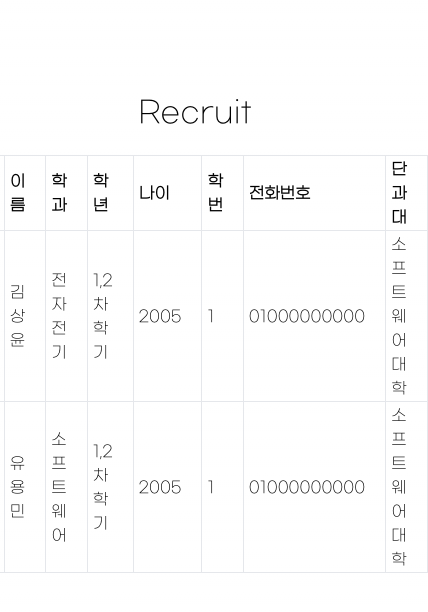
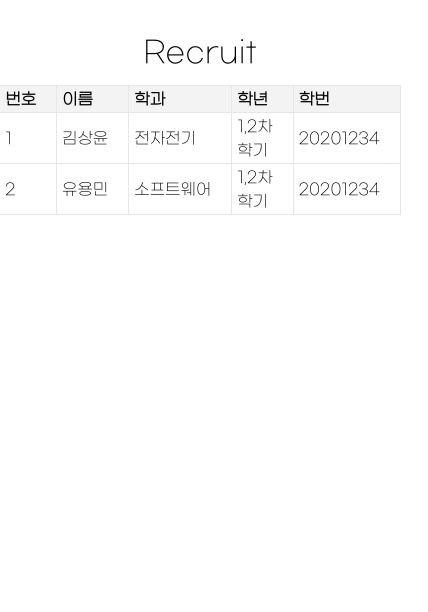
Before and after one commit to CECOM-CAU/CECOM_Web_Admin, a Next.js app: page /recruit in a window 390 px wide. Shown: the top 612 px of the page, 428 px wide, since content can reach past the window. Built offline with nearby package versions, Linux system fonts and the light colour scheme; no server answers.

Commit message:
Update recruit\page.tsx : modify list items

```diff
--- a/src/app/recruit/page.tsx
+++ b/src/app/recruit/page.tsx
@@ -4,9 +4,25 @@ import ApplicationModal from "@/app/recruit/_component/ApplicationModal";
 import axios from "axios";
 
 const RecruitPage = () => {
-    const header = ['번호', '이름', '학과', '학년', '나이', '학번', '전화번호', '단과대'];
-    const data = [{index:1,name: '김상윤', department: '전자전기',age:'2005',id:'1',college:'소프트웨어대학',grade:'1,2차 학기 ', phone: '01000000000'},
-        {index:2,name: '유용민', department: '소프트웨어',age:'2005',id:'1',college:'소프트웨어대학',grade:'1,2차 학기 ', phone: '01000000000'}]
+    const header = ['번호', '이름', '학과', '학년',  '학번'];
+    const data = [{
+        name: '김상윤',
+        department: '전자전기',
+        age: '2005',
+        id: '20201234',
+        college: '소프트웨어대학',
+        grade: '1,2차 학기 ',
+        phone: '01000000000'
+    },
+        {
+            name: '유용민',
+            department: '소프트웨어',
+            age: '2005',
+            id: '20201234',
+            college: '소프트웨어대학',
+            grade: '1,2차 학기 ',
+            phone: '01000000000'
+        }]
     const [isOpen, setIsOpen] = useState<boolean>(false);
     const [currentIndex, setCurrentIndex] = useState<number>(1);
     const modalRef = useRef<HTMLDivElement>(null);
@@ -33,14 +49,16 @@ const RecruitPage = () => {
     }
     return (
         <>
-            <div className='flex flex-col w-full items-center mt-[70px]'>
-                <div className='text-[30px] my-[20px]'>Recruit</div>
-                <table>
+            <div className='flex flex-col w-full items-center mt-[20px] md:mt-[70px] mx-[5px]'>
+                <div className='text-[30px] my-[10px] md:my-[20px]'>Recruit</div>
+                <div className='overflow-x-auto'>
+                    <table className=''>
                         <thead>
                         <tr>
                             {
                                 header.map((h, index) => (
-                                <th className=' text-start pl-[5px] pr-[20px] border-[1px]' key={index}>{h}</th>
+                                    <th className='text-start pl-[5px] pr-[20px] border-[1px] bg-[#d9d9d950] break-keep'
+                                        key={index}>{h}</th>
                                 ))
                             }
                         </tr>
@@ -49,22 +67,18 @@ const RecruitPage = () => {
                         {data.map((d, index) => (
                             <tr className='' key={index} onClick={() => modalOpen(index)}>
 
-                            <td className='text-start pl-[5px] pr-[20px] border-[1px]'>{index}</td>
-                            <td className='text-start pl-[5px] pr-[20px] border-[1px]'>{d['name']}</td>
-                            <td className='text-start pl-[5px] pr-[20px] border-[1px]'>{d['department']}</td>
-                            <td className='text-start pl-[5px] pr-[20px] border-[1px]'>{d['grade']}</td>
-                            <td className='text-start pl-[5px] pr-[20px] border-[1px]'>{d['age']}</td>
-                            <td className='text-start pl-[5px] pr-[20px] border-[1px]'>{d['id']}</td>
-                            <td className='text-start pl-[5px] pr-[20px] border-[1px]'>{d['phone']}</td>
-                            <td className='text-start pl-[5px] pr-[20px] border-[1px]'>{d['college']}</td>
+                                <td className='text-start pl-[5px] pr-[20px] border-[1px]'>{index + 1}</td>
+                                <td className='text-start pl-[5px] pr-[20px] border-[1px] break-keep'>{d['name']}</td>
+                                <td className='text-start pl-[5px] pr-[20px] border-[1px] break-keep'>{d['department']}</td>
+                                <td className='text-start pl-[5px] pr-[20px] border-[1px] break-keep'>{d['grade']}</td>
+                                <td className='text-start pl-[5px] pr-[20px] border-[1px] break-keep'>{d['id']}</td>
 
 
                             </tr>
                         ))}
                         </tbody>
-
                     </table>
-
+                </div>
             </div>
             {isOpen ? (
                 <ApplicationModal setOpen={setIsOpen} modalRef={modalRef} modalHandler={modalOutsideClick}
```
Lines whose indentation alone changed are shown as unchanged.
